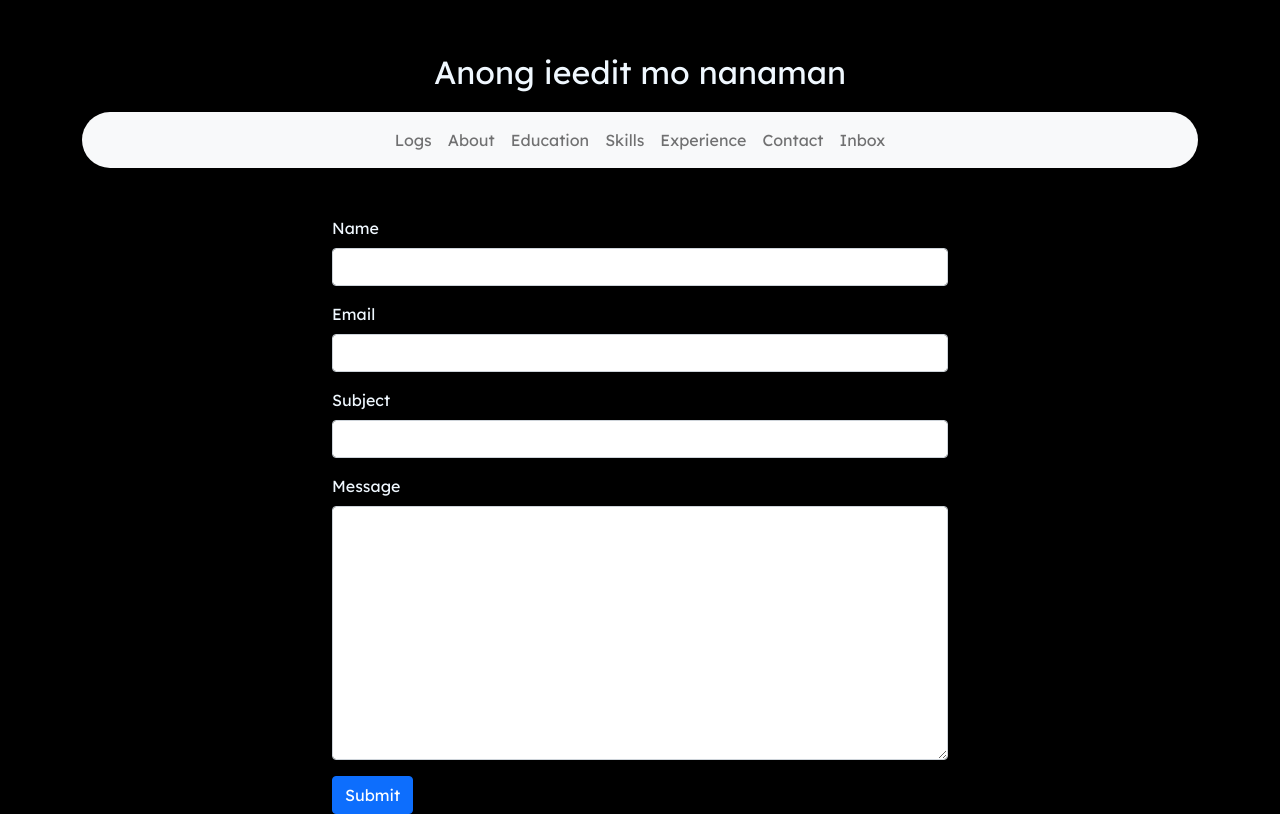
After one commit to jynina/CI3-Resume-Portfolio-Website, a CodeIgniter app: page /database/index.php/contact_admin in a window 1280 px wide. The commit adds this page. Run offline with CodeIgniter, Linux system fonts and the light colour scheme; some libraries are stand-ins or nearby versions; some web fonts are replaced.

Commit message:
contact form working in database

```diff
--- a/application/config/autoload.php
+++ b/application/config/autoload.php
@@ -58,7 +58,7 @@ $autoload['packages'] = array();
 |
 |	$autoload['libraries'] = array('user_agent' => 'ua');
 */
-$autoload['libraries'] = array('form_validation', 'database', 'session', 'upload');
+$autoload['libraries'] = array('form_validation', 'database', 'session', 'upload', 'email');
 
 /*
 | -------------------------------------------------------------------
@@ -132,4 +132,4 @@ $autoload['language'] = array();
 |
 |	$autoload['model'] = array('first_model' => 'first');
 */
-$autoload['model'] = array();
+$autoload['model'] = array('Main_Model');
--- a/application/config/config.php
+++ b/application/config/config.php
@@ -37,7 +37,7 @@ $config['base_url'] .= preg_replace('@/+$@', '', dirname($_SERVER['SCRIPT_NAME']
 | variable so that it is blank.
 |
 */
-$config['index_page'] = 'index.php';
+$config['index_page'] = '';
 
 /*
 |--------------------------------------------------------------------------
--- a/application/config/routes.php
+++ b/application/config/routes.php
@@ -9,3 +9,6 @@ $route['translate_uri_dashes'] = FALSE;
 $route['about_admin'] = 'FrontendController/about_admin';
 $route['education_admin'] = 'FrontendController/education_admin';
 $route['skills_admin'] = 'FrontendController/skills_admin';
+$route['contact_admin'] = 'FrontendController/contact_admin';
+
+$route['insert_contact'] = 'MainController/insert_contact';
--- a/application/controllers/FrontendController.php
+++ b/application/controllers/FrontendController.php
@@ -30,5 +30,15 @@ class FrontendController extends CI_Controller{
 		$this->load->view('admin/skills');
 		$this->load->view('template/footer');
     }
+
+    public function contact_admin()
+    {
+        $this->load->view('template/header');
+		$this->load->view('template/admin_nav');
+		// $this->load->view('welcome_message');
+		$this->load->view('admin/contact');
+		$this->load->view('template/footer');
+    }
+
 }
 ?>
--- /dev/null
+++ b/application/models/Main_Model.php
@@ -0,0 +1,12 @@
+<?php
+defined('BASEPATH') OR exit('No direct script access allowed');
+
+class Main_Model extends CI_Model{
+
+    function insert_data($data, $table_name ,$log_data){
+        $this->db->insert($table_name, $data);
+        return;
+    }
+}
+
+?>
--- /dev/null
+++ b/application/views/admin/contact.php
@@ -0,0 +1,23 @@
+<div class="container w-50 mt-5">
+    <div>
+        <form method="POST" action="<?= base_url()?>index.php/" id="form-contact">
+            <div class="mb-3">
+                <label for="name" class="form-label">Name</label>
+                <input type="text" class="form-control" id="inputName" >
+            </div>
+            <div class="mb-3">
+                <label for="name" class="form-label">Email</label>
+                <input type="email" class="form-control" id="inputEmail"  required>
+            </div>
+            <div class="mb-3">
+                <label for="name" class="form-label">Subject</label>
+                <input type="text" class="form-control" id="inputSubject" required>
+            </div>
+            <div class="mb-3">
+                <label for="message" class="form-label">Message</label>
+                <textarea class="form-control" id="inputMessage" rows="10"></textarea>
+            </div>
+            <button type="button" class="btn btn-primary btn-submit-contact">Submit</button>
+        </form>
+    </div>
+</div>
--- a/application/views/template/admin_nav.php
+++ b/application/views/template/admin_nav.php
@@ -10,13 +10,14 @@
                 </button>
                 <div class="collapse navbar-collapse " id="navbarNavAltMarkup">
                     <div class="navbar-nav mx-auto">
-                        <a class="snow-button nav-link active nav-logs" aria-current="page" href="#">Logs</a>
-                        <a class="snow-button nav-link nav-about" href="<?= base_url() ?>about_admin">About</a>
-                        <a class="snow-button nav-link nav-education" href="<?= base_url() ?>educationgit_admin">Education</a>
-                        <a class="snow-button nav-link nav-skills" href="<?= base_url() ?>skills_admin">Skills</a>
+                        <a class="snow-button nav-link nav-logs" aria-current="page" href="#">Logs</a>
+                        <a class="snow-button nav-link nav-about" href="<?= base_url() ?>index.php/about_admin">About</a>
+                        <a class="snow-button nav-link nav-education" href="<?= base_url() ?>index.php/education_admin">Education</a>
+                        <a class="snow-button nav-link nav-skills" href="<?= base_url() ?>index.php/skills_admin">Skills</a>
                         <a class="snow-button nav-link nav-experience" href="#">Experience</a>
-                        <a class="snow-button nav-link nav-contactt" href="#">Contact</a>
+                        <a class="snow-button nav-link nav-contactt" href="<?= base_url() ?>index.php/contact_admin">Contact</a>
                         <a class="snow-button nav-link nav-index" href="#">Inbox</a>
+
                     </div>
                 </div>
             </div>
--- a/application/views/template/footer.php
+++ b/application/views/template/footer.php
@@ -1,6 +1,7 @@
 	<script src="https://cdn.jsdelivr.net/npm/bootstrap@5.0.2/dist/js/bootstrap.bundle.min.js" integrity="sha384-MrcW6ZMFYlzcLA8Nl+NtUVF0sA7MsXsP1UyJoMp4YLEuNSfAP+JcXn/tWtIaxVXM" crossorigin="anonymous"></script>
     <script src="https://unpkg.com/aos@2.3.1/dist/aos.js"></script>
     <script src="https://code.jquery.com/jquery-3.7.1.js" integrity="sha256-eKhayi8LEQwp4NKxN+CfCh+3qOVUtJn3QNZ0TciWLP4=" crossorigin="anonymous"></script>
+    <script src="https://cdnjs.cloudflare.com/ajax/libs/toastr.js/latest/toastr.min.js"></script>
     <script src="<?= base_url()?>assets/js/scripts.js"></script>
 </body>
 </html>
--- a/application/views/template/header.php
+++ b/application/views/template/header.php
@@ -7,5 +7,7 @@
 	<link href="https://cdn.jsdelivr.net/npm/bootstrap@5.0.2/dist/css/bootstrap.min.css" rel="stylesheet" integrity="sha384-EVSTQN3/azprG1Anm3QDgpJLIm9Nao0Yz1ztcQTwFspd3yD65VohhpuuCOmLASjC" crossorigin="anonymous">
     <link href="https://unpkg.com/aos@2.3.1/dist/aos.css" rel="stylesheet">
 	<link rel="stylesheet" href="<?=base_url()?>assets/css/styles.css">
+	<link rel="stylesheet" href="https://cdnjs.cloudflare.com/ajax/libs/toastr.js/latest/toastr.min.css">
 </head>
 <body>
+<input type="text" value="<?= base_url()?>" id="base_url" hidden>
--- a/assets/js/scripts.js
+++ b/assets/js/scripts.js
@@ -1,3 +1,4 @@
+base_url = $('#base_url').val()
 
 $(document).ready(function () {
 
@@ -15,9 +16,41 @@ $(document).ready(function () {
   });
 
   $(document).on('click', '.nav-link', function () {
-  $('.nav-link').removeClass('active');
-  $(this).addClass('active');
+    $('.nav-link').removeClass('active');
+    $(this).addClass('active');
 
 });
 
+  $('.btn-submit-contact').on('click', function(){
+
+    var formData = new FormData();
+
+
+    formData.append("contact_name", $('#inputName').val());
+    formData.append("contact_email", $('#inputEmail').val());
+    formData.append("contact_subject", $('#inputSubject').val());
+    formData.append("contact_message", $('#inputMessage').val());
+
+    // var formData =
+    // {
+    //   contact_name:  $('#inputName').val(),
+    //   contact_email: $('#inputEmail').val(),
+    //   contact_subject: $('#inputSubject').val(),
+    //   contact_message: $('#inputMessage').val()
+    // }
+    console.log(formData);
+
+    $.ajax({
+      url: base_url + 'index.php/insert_contact',
+      method: 'POST',
+      data: formData,
+      processData: false,
+      contentType: false,
+      success: function(){
+        toastr.success('Info has been sent', 'Nice');
+      }
+    })
+
+  })
+
 });
```
Also changed, not shown: application/controllers/MainController.php (added, +25 -0 lines), application/.htaccess.
